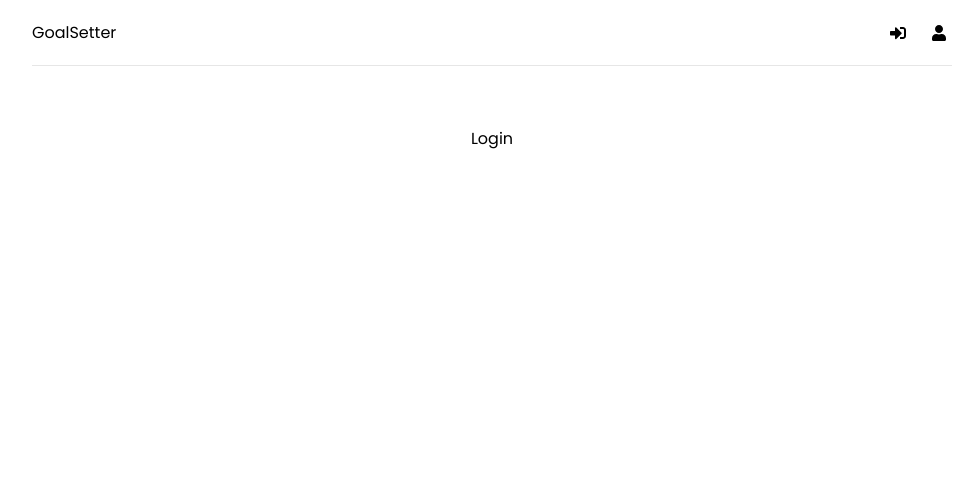
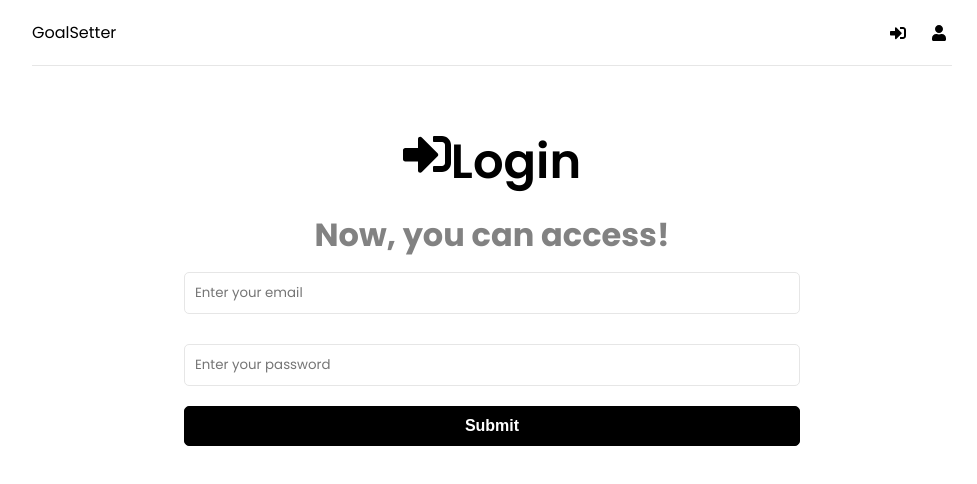
Before and after one commit to PedroFR91/mern-tutorial, a React (Create React App) app in the folder frontend/: page /login in a window 1280 px wide. Shown: the top 484 px of the page, without its empty margins (148-1125 px from the left). Built offline with nearby package versions, Linux system fonts and the light colour scheme.

Commit message:
Login Page

```diff
--- a/frontend/src/pages/Login.jsx
+++ b/frontend/src/pages/Login.jsx
@@ -1,5 +1,66 @@
+import { useState, useEffect } from 'react';
+import { FaSignInAlt } from 'react-icons/fa';
+
 function Login() {
-  return <div>Login</div>;
+  const [formData, setFormData] = useState({
+    email: '',
+    password: '',
+  });
+
+  const { email, password } = formData;
+
+  const onChange = (e) => {
+    setFormData((prevState) => ({
+      ...prevState,
+      [e.target.name]: e.target.value,
+    }));
+  };
+
+  const onSubmit = (e) => {
+    e.preventDefault();
+  };
+  return (
+    <>
+      <section className='heading'>
+        <h1>
+          <FaSignInAlt />
+          Login
+        </h1>
+        <p>Now, you can access!</p>
+        <section className='form'>
+          <form onSubmit={onSubmit}>
+            <div className='form-group'>
+              <input
+                type='email'
+                className='form-control'
+                id='email'
+                name='email'
+                value={email}
+                placeholder='Enter your email'
+                onChange={onChange}
+              />
+            </div>
+            <div className='form-group'>
+              <input
+                type='password'
+                className='form-control'
+                id='password'
+                name='password'
+                value={password}
+                placeholder='Enter your password'
+                onChange={onChange}
+              />
+            </div>
+            <div className='form-group'>
+              <button type='submit' className='btn btn-block'>
+                Submit
+              </button>
+            </div>
+          </form>
+        </section>
+      </section>
+    </>
+  );
 }
 
 export default Login;
```
